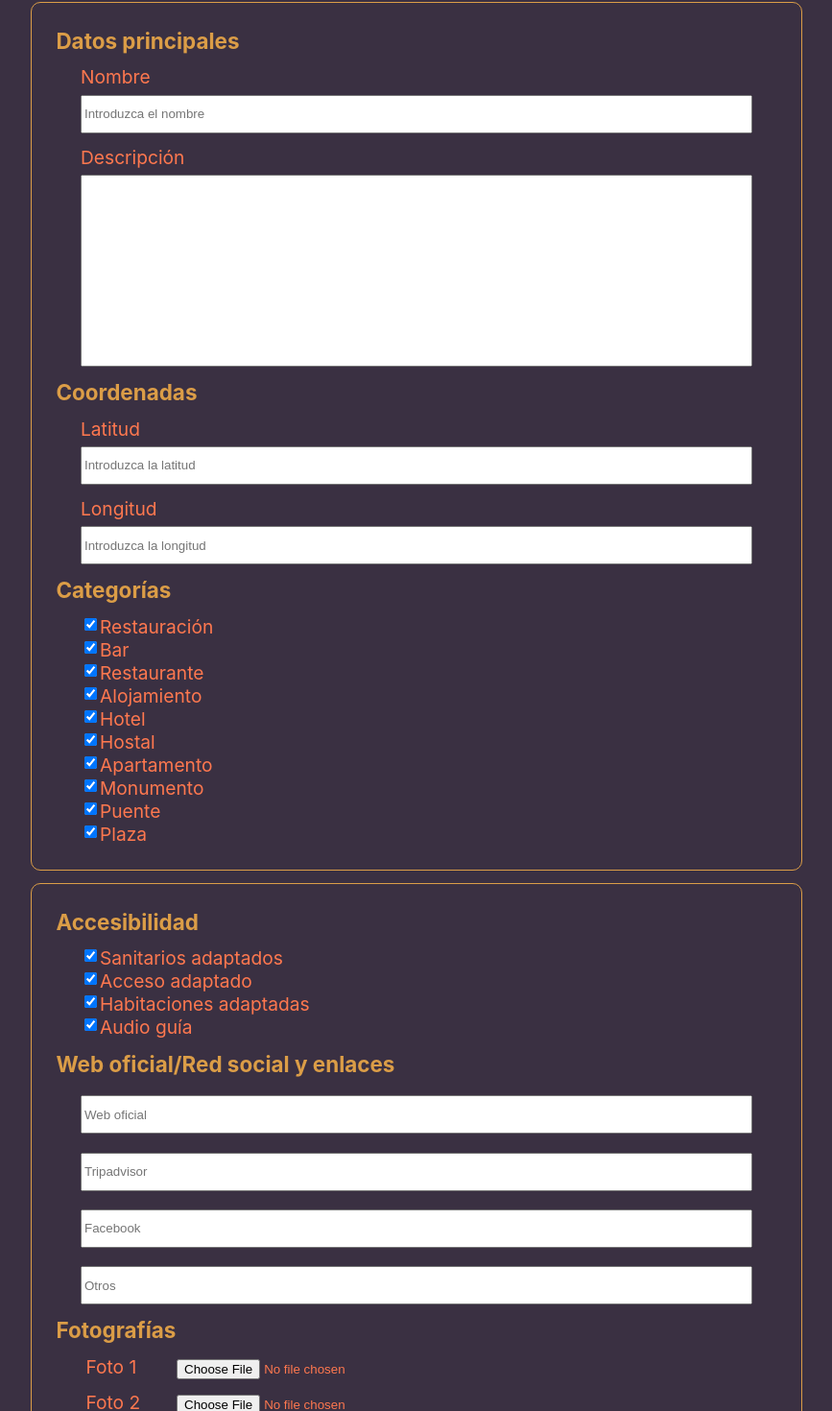
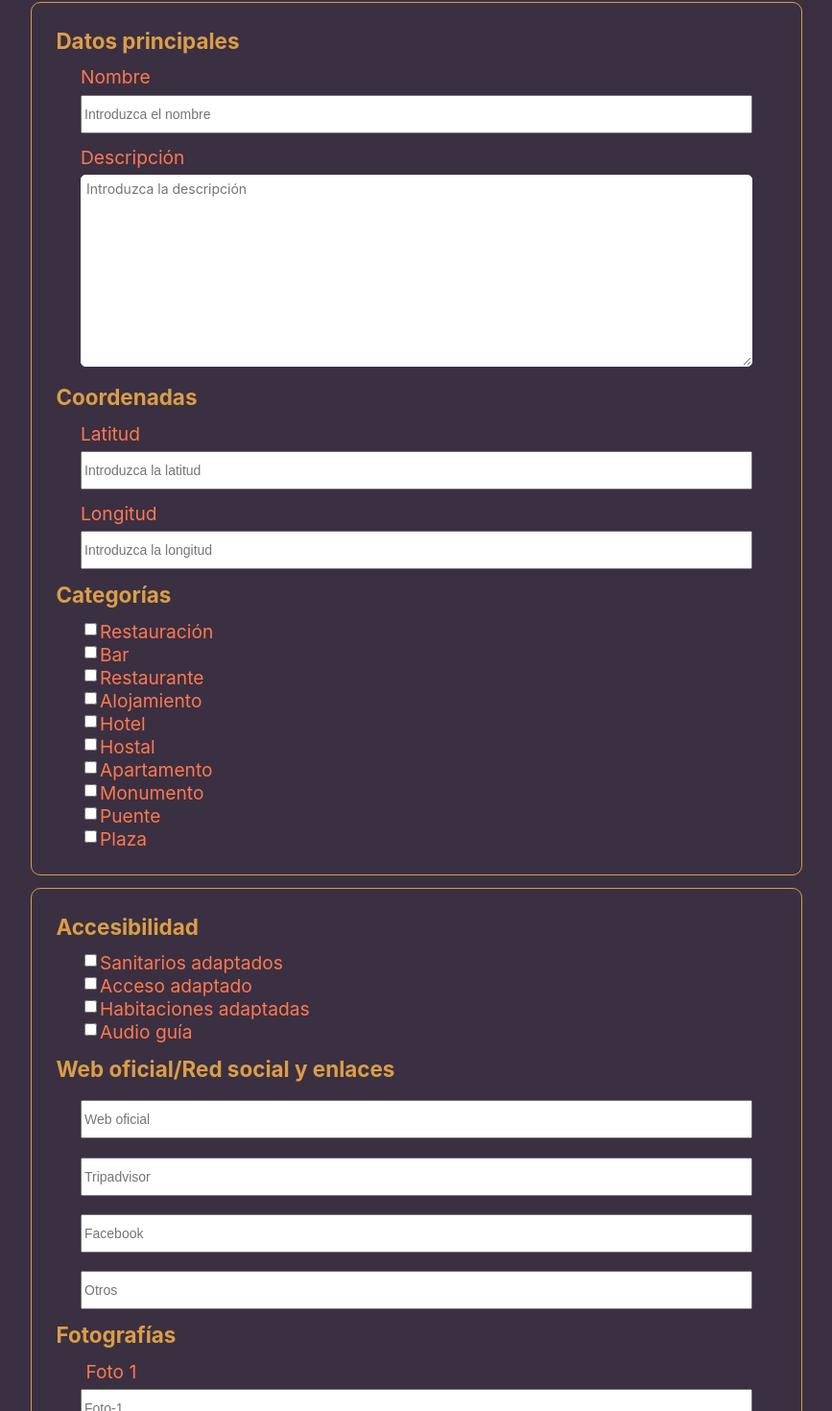
Before and after one commit to MariaGomGod/turistapedia-cliente, a React (Create React App) app: page /new in a window 1280 px wide. Shown: the part 360-1830 px from the top of the page at 96% size, without its empty margins (206-1073 px from the left). Built offline with nearby package versions, Linux system fonts and the light colour scheme.

Commit message:
añadido lógica al formulario para enviar campos obligatorios

```diff
--- a/src/App.sass
+++ b/src/App.sass
@@ -1,6 +1,6 @@
 @import styles/_variables
 
-body
+body, textarea
   font-family: -apple-system, BlinkMacSystemFont, "Segoe UI", "Ubuntu", "Roboto", "Oxygen", "Cantarell", "Fira Sans", "Droid Sans", "Helvetica Neue", sans-serif
 
 h1
--- a/src/pages/New.js
+++ b/src/pages/New.js
@@ -1,21 +1,81 @@
 import './New.sass';
+import { useState } from 'react';
 
 export default function New() {
+
+    const [pointOfInterest, setPointOfInterest] = useState({});
+
+    function submit(e) {
+
+        e.preventDefault(); // evito que se recargue el formulario por defecto
+
+        const form = e.target;
+
+        fetch(
+            'http://localhost:8080/poi',
+            {
+                method: 'POST',
+                body: JSON.stringify(pointOfInterest),
+                headers: {
+                    "Content-Type": "application/json"
+                }
+            }
+        )
+        .then(() => setPointOfInterest({})) // vaciamos el estado
+        .then(() => form.reset()); // vaciamos el formulario
+    }
+
+    function updateName(e) {
+        const input = e.target.value;
+        setPointOfInterest(currentPointOfInterest => {
+            const newPointOfInterest = {...currentPointOfInterest};
+            newPointOfInterest.name = input;
+            return newPointOfInterest;
+        })
+    }
+
+    function updateDescription(e) {
+        const input = e.target.value;
+        setPointOfInterest(currentPointOfInterest => {
+            const newPointOfInterest = {...currentPointOfInterest};
+            newPointOfInterest.description = input;
+            return newPointOfInterest;
+        })
+    }
+
+    function updateLatitude(e) {
+        const input = e.target.value;
+        setPointOfInterest(currentPointOfInterest => {
+            const newPointOfInterest = {...currentPointOfInterest};
+            newPointOfInterest.latitude = input;
+            return newPointOfInterest;
+        })
+    }
+
+    function updateLongitude(e) {
+        const input = e.target.value;
+        setPointOfInterest(currentPointOfInterest => {
+            const newPointOfInterest = {...currentPointOfInterest};
+            newPointOfInterest.longitude = input;
+            return newPointOfInterest;
+        })
+    }
+
     return (
         <div id="new-poi">
             <h1>Nuevo punto de interés</h1>
-            <form>
+            <form onSubmit={submit}>
                 <div className="form-section">
                     <h3>Datos principales</h3>
                     <div className="form-group">
                         <div class="control">
 
                             <label for="name">Nombre</label>
-                            <input type="text" className="form-control" id="name" placeholder="Introduzca el nombre"></input>
+                            <input type="text" className="form-control" id="name" placeholder="Introduzca el nombre" required onChange={updateName}></input>
                         </div>
                         <div class="control">
                             <label for="description">Descripción</label>
-                            <input type="textarea" className="form-control" id="description"></input>
+                            <textarea className="form-control" id="description" placeholder="Introduzca la descripción" required onChange={updateDescription}></textarea>
                         </div>
                     </div>
 
@@ -23,11 +83,11 @@ export default function New() {
                     <div className="form-group">
                         <div class="control">
                             <label for="latitude">Latitud</label>
-                            <input type="text" className="form-control" id="latitude" placeholder="Introduzca la latitud"></input><br />
+                            <input type="number" className="form-control" id="latitude" placeholder="Introduzca la latitud" step="0.0000001" required onChange={updateLatitude}></input><br />
                         </div>
                         <div class="control">
                             <label for="logitude">Longitud</label>
-                            <input type="text" className="form-control" id="longitude" placeholder="Introduzca la longitud"></input>
+                            <input type="number" className="form-control" id="longitude" placeholder="Introduzca la longitud" step="0.0000001" required onChange={updateLongitude}></input>
                         </div>
                     </div>
 
@@ -35,43 +95,43 @@ export default function New() {
                     <div id="categories-checkbox" className="form-group checkbox">
                         <div class="control">
                             <label htmlFor="category-1">Restauración</label>
-                            <input type="checkbox" id="category-1" value="restauración" defaultChecked={true}></input>
+                            <input type="checkbox" id="category-1" value="restauración"></input>
                         </div>
                         <div class="control">
                             <label htmlFor="category-2">Bar</label>
-                            <input type="checkbox" id="category-2" value="bar" defaultChecked={true}></input>
+                            <input type="checkbox" id="category-2" value="bar"></input>
                         </div>
                         <div class="control">
                             <label htmlFor="category-3">Restaurante</label>
-                            <input type="checkbox" id="category-3" value="restaurante" defaultChecked={true}></input>
+                            <input type="checkbox" id="category-3" value="restaurante"></input>
                         </div>
                         <div class="control">
                             <label htmlFor="category-4">Alojamiento</label>
-                            <input type="checkbox" id="category-4" value="alojamiento" defaultChecked={true}></input>
+                            <input type="checkbox" id="category-4" value="alojamiento"></input>
                         </div>
                         <div class="control">
                             <label htmlFor="category-5">Hotel</label>
-                            <input type="checkbox" id="category-5" value="hotel" defaultChecked={true}></input>
+                            <input type="checkbox" id="category-5" value="hotel"></input>
                         </div>
                         <div class="control">
                             <label htmlFor="category-6">Hostal</label>
-                            <input type="checkbox" id="category-6" value="hostal" defaultChecked={true}></input>
+                            <input type="checkbox" id="category-6" value="hostal"></input>
                         </div>
                         <div class="control">
                             <label htmlFor="category-7">Apartamento</label>
-                            <input type="checkbox" id="category-7" value="apartamento" defaultChecked={true}></input>
+                            <input type="checkbox" id="category-7" value="apartamento"></input>
                         </div>
                         <div class="control">
                             <label htmlFor="category-8">Monumento</label>
-                            <input type="checkbox" id="category-8" value="monumento" defaultChecked={true}></input>
+                            <input type="checkbox" id="category-8" value="monumento"></input>
                         </div>
                         <div class="control">
                             <label htmlFor="category-9">Puente</label>
-                            <input type="checkbox" id="category-9" value="puente" defaultChecked={true}></input>
+                            <input type="checkbox" id="category-9" value="puente"></input>
                         </div>
                         <div class="control">
                             <label htmlFor="category-10">Plaza</label>
-                            <input type="checkbox" id="category-10" value="plaza" defaultChecked={true}></input>
+                            <input type="checkbox" id="category-10" value="plaza"></input>
                         </div>
                     </div>
                 </div>
@@ -81,19 +141,19 @@ export default function New() {
                         <div class="control">
 
                             <label htmlFor="accesible-1">Sanitarios&nbsp;adaptados</label>
-                            <input type="checkbox" id="accesible-1" value="adaptedToilet" defaultChecked={true}></input><br />
+                            <input type="checkbox" id="accesible-1" value="adaptedToilet"></input><br />
                         </div>
                         <div class="control">
                             <label htmlFor="accesible-2">Acceso&nbsp;adaptado</label>
-                            <input type="checkbox" id="accesible-2" value="adaptedAcces" defaultChecked={true}></input><br />
+                            <input type="checkbox" id="accesible-2" value="adaptedAcces"></input><br />
                         </div>
                         <div class="control">
                             <label htmlFor="accesible-3">Habitaciones&nbsp;adaptadas</label>
-                            <input type="checkbox" id="accesible-3" value="adaptedRoom" defaultChecked={true}></input><br />
+                            <input type="checkbox" id="accesible-3" value="adaptedRoom"></input><br />
                         </div>
                         <div class="control">
                             <label htmlFor="accesible-4">Audio&nbsp;guía</label>
-                            <input type="checkbox" id="accesible-4" value="audioGuide" defaultChecked={true}></input><br />
+                            <input type="checkbox" id="accesible-4" value="audioGuide"></input><br />
                         </div>
                     </div>
                     <h3>Web oficial/Red social y enlaces</h3>
@@ -115,15 +175,15 @@ export default function New() {
                     <div className="form-group">
                         <div class="control">
                             <label htmlFor="foto-1">&nbsp;Foto&nbsp;1</label>
-                            <input type="file" name="foto" id="foto-1"></input>
+                            <input type="text" className="form-control" placeholder="Foto-1" name="foto-1"></input>
                         </div>
                         <div class="control">
                             <label htmlFor="foto-2">&nbsp;Foto&nbsp;2</label>
-                            <input type="file" name="foto" id="foto-2"></input>
+                            <input type="text" className="form-control" placeholder="Foto-2" name="foto-2"></input>
                         </div>
                         <div class="control">
                             <label htmlFor="foto-3">&nbsp;Foto&nbsp;3</label>
-                            <input type="file" name="foto" id="foto-3"></input>
+                            <input type="text" className="form-control" placeholder="Foto-3" name="foto-3"></input>
                         </div>
                     </div>
                 </div>
--- a/src/pages/New.sass
+++ b/src/pages/New.sass
@@ -30,18 +30,29 @@
                     float: left
                     width: 100px
 
+                input, textarea
+                    font-size: 14px
+
                 .control
                     margin-top: 1vw
                     clear: both
 
                 .form-control
-                    &[type^=text]
+                    &[type=text], &[type=number]
                         width: 700px
                         margin-top: 0.5vw
                         height: 40px
 
-                    &[type=textarea]
-                        height: 200px
+                textarea.form-control
+                    height: 200px
+                    width: 700px
+                    margin-top: 0.5vw
+                    padding: 5px
+                    border-radius: 5px
+                    border-color: #fff
+
+                    &:focus:valid
+                        border-color: blue
 
                 &.checkbox
                     .control
```
